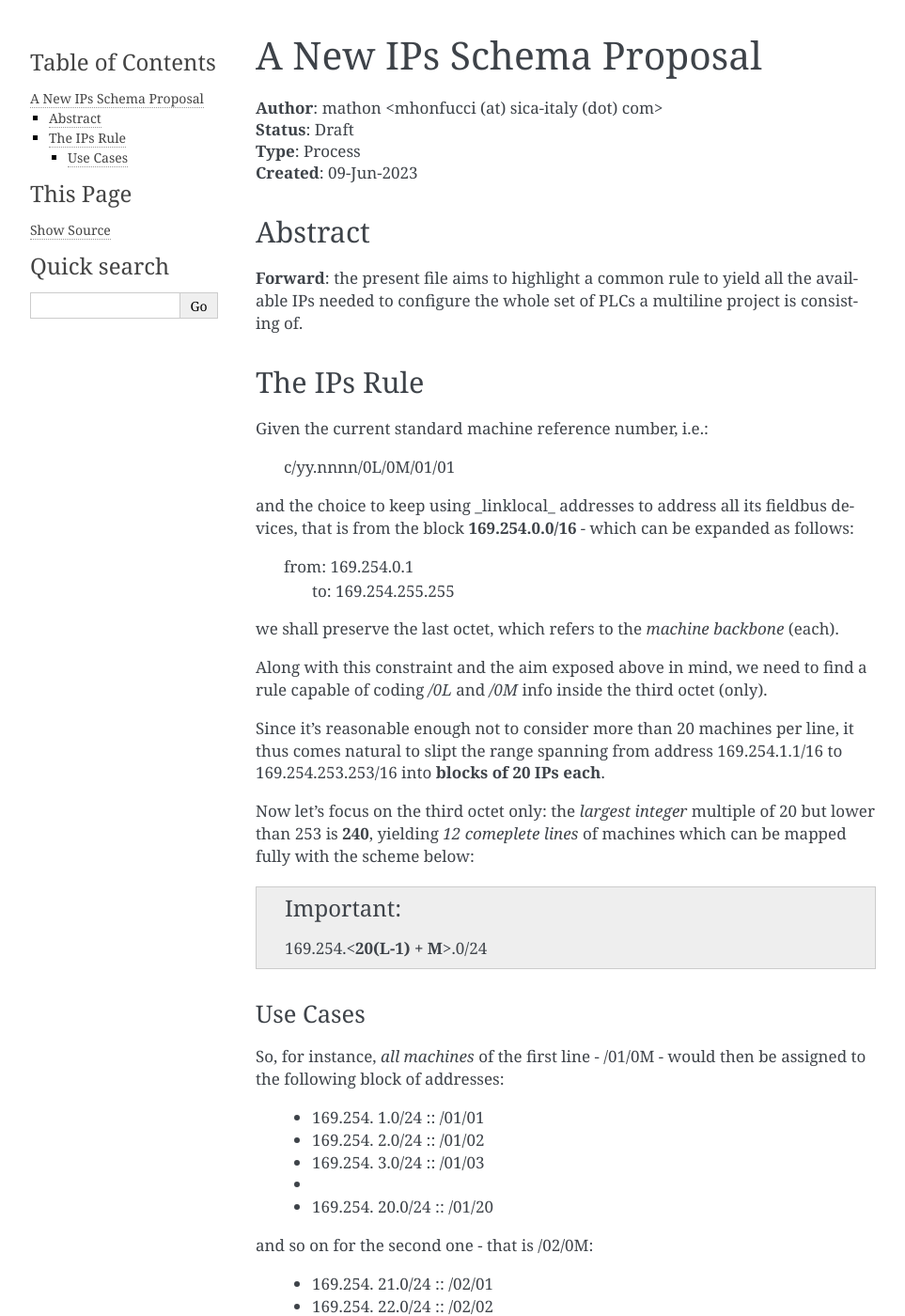
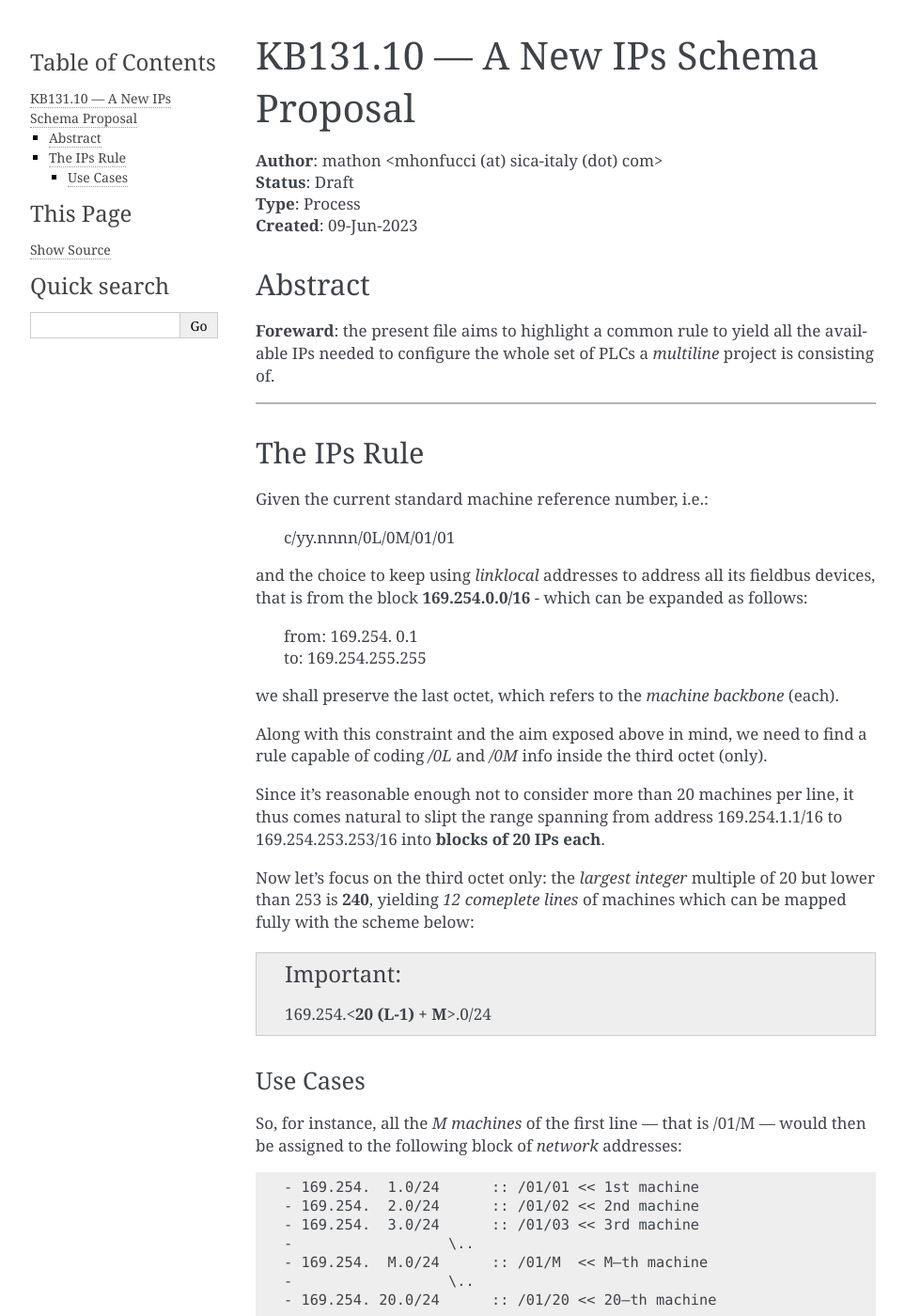
Before and after one commit to m4tte0/newIpSchema, a Sphinx documentation site: the page built from docs/source/ips_schema.rst, in a window 1280 px wide and 1400 px high. Shown: the whole window at 94% size, without its empty margins (148-1111 px from the left). Built offline with Sphinx 7.4.7, drawn with Linux system fonts in a browser that asks for light colours; some of the changed text lies outside the part shown.

Commit message:
pr_sorting
mathon on 13jul2023

```diff
--- a/docs/source/ips_schema.rst
+++ b/docs/source/ips_schema.rst
@@ -1,6 +1,6 @@
-
-A New IPs Schema Proposal
-=========================
+====================================
+KB131.10 — A New IPs Schema Proposal
+====================================
 
 | **Author**: mathon <mhonfucci (at) sica-italy (dot) com>
 | **Status**: Draft
@@ -9,26 +9,27 @@ A New IPs Schema Proposal
 
 
 Abstract
---------
+========
 
-**Forward**: the present file aims to highlight a common rule to yield all the
-available IPs needed to configure the whole set of PLCs a multiline project is
+**Foreward**: the present file aims to highlight a common rule to yield all the
+available IPs needed to configure the whole set of PLCs a *multiline* project is
 consisting of.
 
+----
 
 The IPs Rule
-------------
+============
 
 Given the current standard machine reference number, i.e.:
 
-		c/yy.nnnn/0L/0M/01/01
+	| c/yy.nnnn/0L/0M/01/01
 
-and the choice to keep using _linklocal_ addresses to address all its fieldbus
+and the choice to keep using *linklocal* addresses to address all its fieldbus
 devices, that is from the block **169.254.0.0/16** - which can be expanded as
 follows:
 
-		from: 169.254.0.1
-		  to: 169.254.255.255
+	| from: 169.254.  0.1
+	| to: 169.254.255.255
 
 we shall preserve the last octet, which refers to the *machine backbone* (each).
 
@@ -44,22 +45,26 @@ but lower than 253 is **240**, yielding *12 comeplete lines* of machines which
 can be mapped fully with the scheme below:
 
 .. important::
-	169.254.<**20(L-1) + M**>.0/24
+	169.254.<**20 (L-1) + M**>.0/24
 
 
 Use Cases
-^^^^^^^^^
+---------
 
-So, for instance, *all machines* of the first line - /01/0M - would then be
-assigned to the following block of addresses:
+So, for instance, all the *M machines* of the first line — that is /01/M — would
+then be assigned to the following block of *network* addresses:
 
-	- 169.254.  1.0/24	:: /01/01
-	- 169.254.  2.0/24	:: /01/02
-	- 169.254.  3.0/24	:: /01/03
-	- 			..
-	- 169.254. 20.0/24	:: /01/20
+::
 
-and so on for the second one - that is /02/0M:
+	- 169.254.  1.0/24	:: /01/01 << 1st machine
+	- 169.254.  2.0/24	:: /01/02 << 2nd machine
+	- 169.254.  3.0/24	:: /01/03 << 3rd machine
+	-                  \..
+	- 169.254.  M.0/24	:: /01/M  << M–th machine
+	-                  \..
+	- 169.254. 20.0/24	:: /01/20 << 20–th machine
+
+and so on for the second one - that is /02/M:
 
 	- 169.254. 21.0/24	:: /02/01
 	- 169.254. 22.0/24	:: /02/02
```
Also changed, not shown: docs/source/usage.rst (+13 -15 lines).
